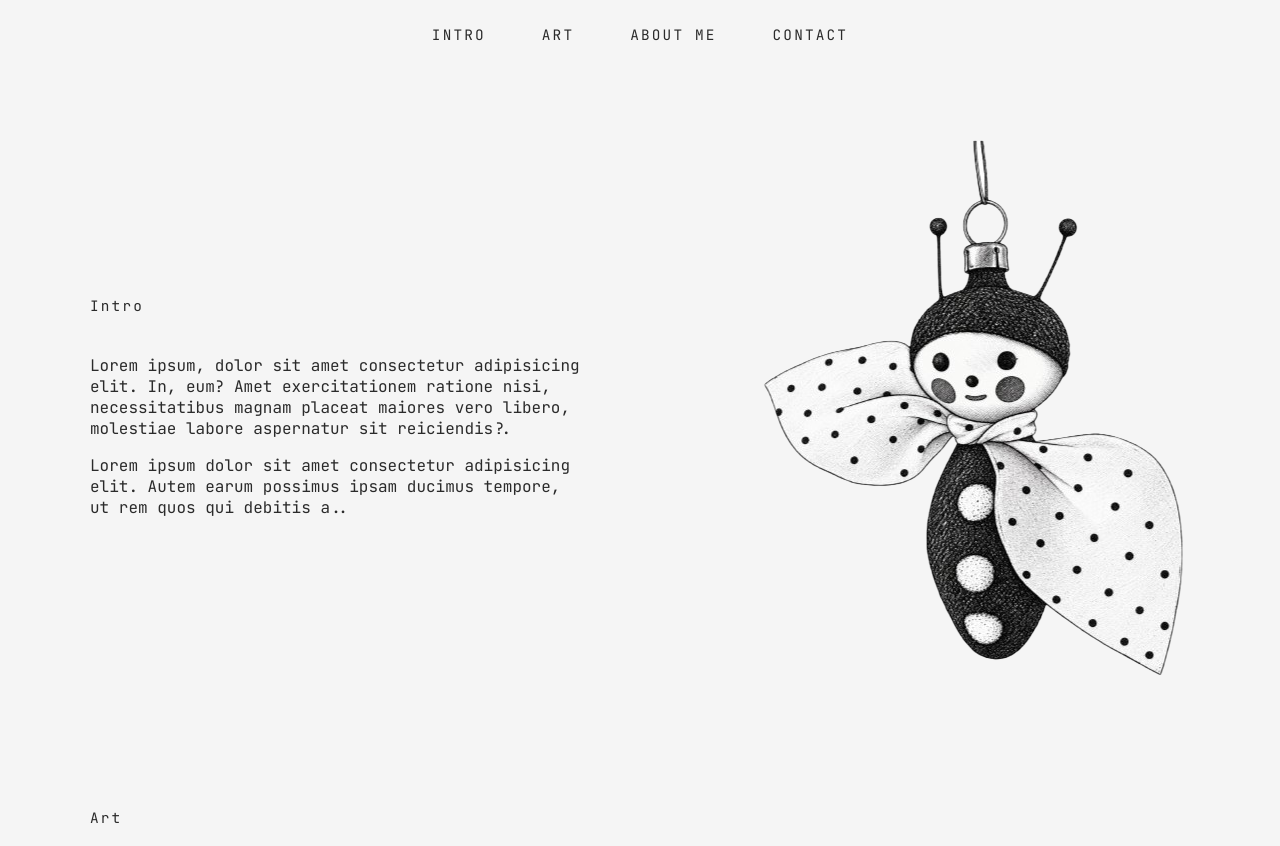
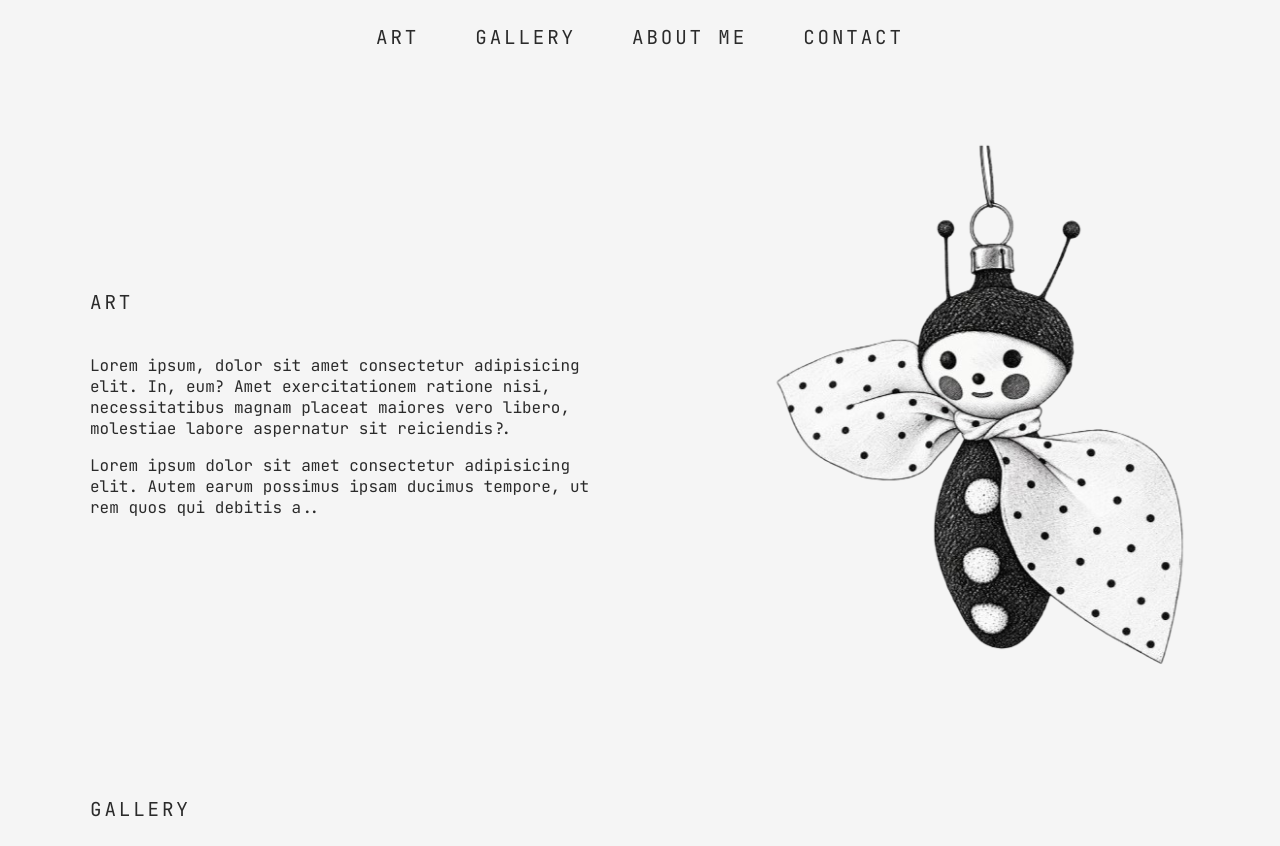
Before and after one commit to Maree13/miriam, a plain HTML site: page home.html in a window 1280 px wide. Shown: the top 846 px of the page. Drawn offline with Linux system fonts and the light colour scheme.

Commit message:
zmena velkosti ilustracie

```diff
--- a/home.html
+++ b/home.html
@@ -31,10 +31,10 @@
     <nav class="nav" id="navbar">
       <ul class="nav-list">
         <li>
-          <a href="#intro">Intro</a>
+          <a href="#art">Art</a>
         </li>
         <li>
-          <a href="#art">Art</a>
+          <a href="#gallery">Gallery</a>
         </li>
         <li>
           <a href="#aboutme">About Me</a>
@@ -47,22 +47,22 @@
   </header>
 
   <main>
-    <section class="intro" id="intro">
-    <div class="intro-container">
-      <div class="intro-content">
-        <h2 class="section-title">Intro</h2>
+    <section class="art" id="art">
+    <div class="art-container">
+      <div class="art-content">
+        <h2 class="section-title">Art</h2>
         <!-- <img class="about-photo" src="img/miriam.jpg" alt="Miriam"> -->
-        <div class="intro-text">
+        <div class="art-text">
           <p>Lorem ipsum, dolor sit amet consectetur adipisicing elit. In, eum? Amet exercitationem ratione nisi, necessitatibus magnam placeat maiores vero libero, molestiae labore aspernatur sit reiciendis?.</p>
           <p>Lorem ipsum dolor sit amet consectetur adipisicing elit. Autem earum possimus ipsam ducimus tempore, ut rem quos qui debitis a..</p>
         </div>
       </div>
-      <img class="intro-illustration" src="img/kresbaAI.png" alt="kresba figurky"> </div>
+      <img class="art-illustration" src="img/kresbaAI.png" alt="kresba figurky"> </div>
     </section>
 
 
-    <section class="gallery" id="art">
-      <h2 class="section-title">Art</h2>
+    <section class="gallery" id="gallery">
+      <h2 class="section-title">Gallery</h2>
       <div class="gallery-grid">
         <img src="img/ozdoba-1.jpg" alt="Ozdoba 1">
         <img src="img/ozdoba-2.jpg" alt="Ozdoba 2">
--- a/script.js
+++ b/script.js
@@ -15,7 +15,7 @@ window.addEventListener('pageshow', () => {
   document.body.classList.remove('leaving');
 });
 
-const ornament = document.querySelector('.intro-illustration');
+const ornament = document.querySelector('.art-illustration');
 
 if (ornament) {
   ornament.addEventListener('mouseenter', () => {
--- a/style.css
+++ b/style.css
@@ -55,7 +55,7 @@ body {
   /* nie fialová */
   text-decoration: none;
   /* bez podčiarknutia */
-  font-size: 0.9rem;
+  font-size: 1.2rem;
   letter-spacing: 0.15em;
   text-transform: uppercase;
   transition: color 0.2s;
@@ -171,25 +171,26 @@ section {
   margin: 0 0 2rem;
 } */
 
-/* ---- INTRO ---- */
+/* ---- ART ---- */
 
-.intro-container {
+.art-container {
   display: flex;
   flex-direction: row;
   justify-content: space-between;
   align-items: center;
 }
 
-.intro-text {
+.art-text {
   max-width: 75%;
 }
 
-.intro-illustration {
+.art-illustration {
   transform-origin: 50% 0;
   cursor: pointer;
+  max-width: 430px;
 }
 
-.intro-illustration.swinging {
+.art-illustration.swinging {
   animation: ornamentTouch 1.8s ease-in-out;
 }
 
@@ -224,7 +225,7 @@ section {
 
 
 
-/* --- Popisky sekcií Art a Contact (v štýle menu) --- */
+/* --- Popisky sekcií Gallery a Contact (v štýle menu) --- */
 .gallery,
 .contact {
   padding: 3rem 0;
@@ -234,12 +235,13 @@ section {
 .section-title,
 .contact {
   font-family: var(--font-body);
-  font-size: 0.9rem;
+  font-size: 1.2rem;
   font-weight: 400;
   letter-spacing: 0.15em;
   text-align: left;
   margin: 0 0 1.5rem;
   padding-bottom: 1rem;
+  text-transform: uppercase;
   /* border-bottom: 1px solid var(--color-text); */
   /* tenká linka pod popiskom */
   /* TOTO ZACHOVAT */
```
